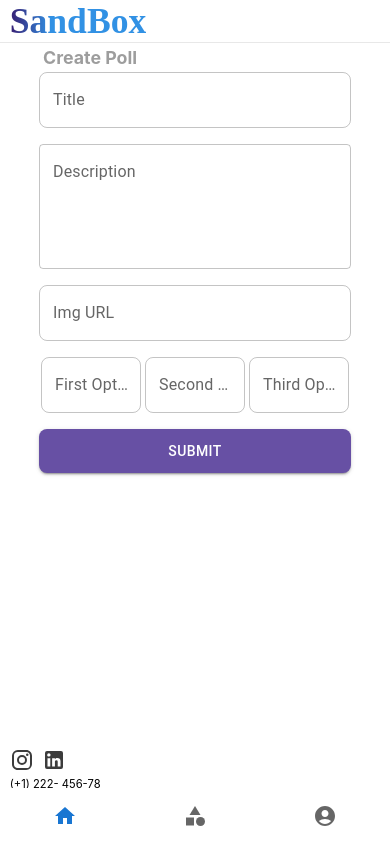
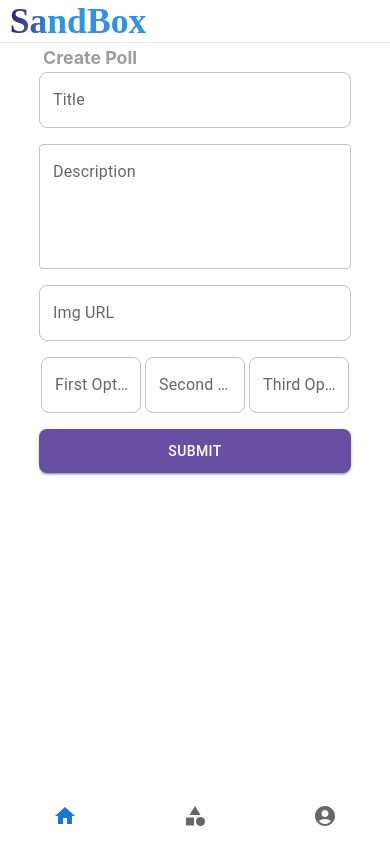
Before and after one commit to DianaBd77/SandBox-Frontend, a React (Create React App) app in the folder SandBox-Frontend/: page /create-poll in a window 390 px wide. Built offline with nearby package versions, Linux system fonts and the light colour scheme; no server answers.

Commit message:
Edit and format footer component

```diff
--- a/SandBox-Frontend/src/Components/Footer/Footer.css
+++ b/SandBox-Frontend/src/Components/Footer/Footer.css
@@ -21,7 +21,7 @@
   display: flex;
   flex-flow: row wrap;
   align-items: center;
-  justify-content: space-evenly;
+  justify-content: space-between;
 }
 
 .info {
@@ -39,13 +39,16 @@
     width: 85%;
   }
   .footer-icon-container {
-    width: 10%;
+    width: 6%;
   }
 }
 
 @media (max-width: 992px) {
   .info {
     font-size: 0.7em;
+  }
+  .footer-icon-container {
+    width: 7%;
   }
 }
 
@@ -83,10 +86,6 @@
 
 @media (max-width: 576px) {
   .footer {
-    margin: 0;
-  }
-
-  .footer-container {
-    width: 100%;
+    display: none;
   }
 }
--- a/SandBox-Frontend/src/Components/Footer/Footer.jsx
+++ b/SandBox-Frontend/src/Components/Footer/Footer.jsx
@@ -9,8 +9,7 @@ const Footer = () => {
     <div className="footer">
       <div className="footer-container">
         <p className="info">
-          Eaj 1st Block 1st Cross, Bangalore-56
-          &nbsp;<span>| &nbsp;</span>
+          Eaj 1st Block 1st Cross, Bangalore-56 &nbsp;<span>| &nbsp;</span>
         </p>
         <p className="info">
           info@SandBox.co &nbsp;<span>| &nbsp;</span>
```
